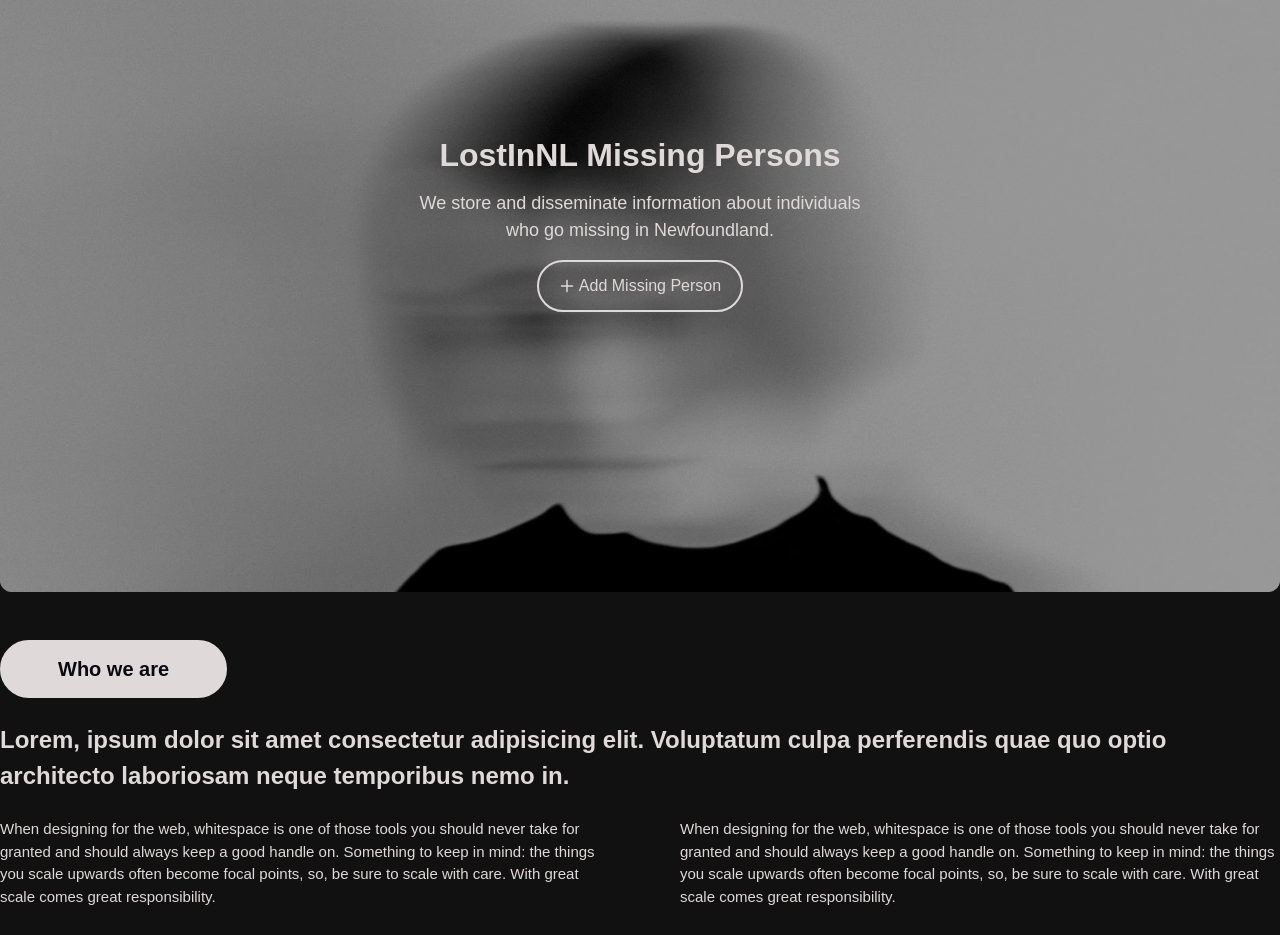
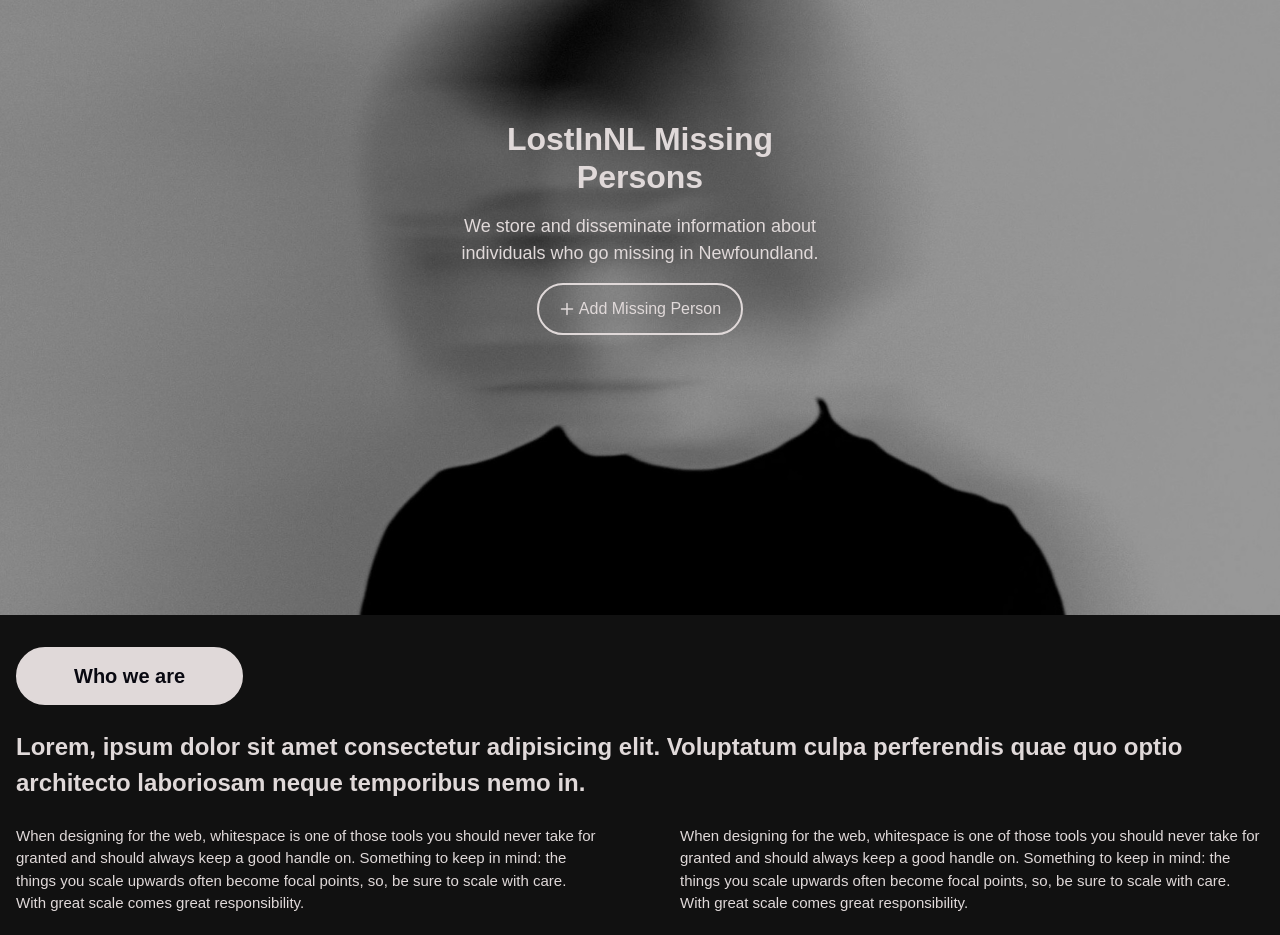
Before and after one commit to joujou144/missing-persons-homepage, a Next.js app: page / in a window 1280 px wide. Shown: the part 160-1095 px from the top of the page. Built offline with nearby package versions, Linux system fonts and the light colour scheme; a web font is replaced by a local one.

Commit message:
fix hero layout

```diff
--- a/app/globals.css
+++ b/app/globals.css
@@ -18,6 +18,10 @@
 
   .nav-link {
     @apply cursor-pointer text-midnight hover:text-shadow-sm shadow-gray-30 transition-all;
+  }
+
+  .xl-container {
+    @apply mx-auto max-w-[1480px];
   }
 
   .max-container {
--- a/components/About.tsx
+++ b/components/About.tsx
@@ -4,7 +4,8 @@ import Image from "next/image";
 
 const About = () => {
   return (
-    <section className="max-container py-4 lg:py-8 flex flex-col gap-6">
+    <section className="max-container py-4 lg:py-8">
+      <div className="mx-4 flex flex-col gap-6">
         <Pill
           label="Who we are"
           variant="pill-light"
@@ -12,8 +13,8 @@ const About = () => {
         />
         <h2 className="bold-16 md:bold-20 lg:bold-24">
           Lorem, ipsum dolor sit amet consectetur adipisicing elit. Voluptatum
-        culpa perferendis quae quo optio architecto laboriosam neque temporibus
-        nemo in.
+          culpa perferendis quae quo optio architecto laboriosam neque
+          temporibus nemo in.
         </h2>
 
         <div className="flex justify-between gap-20 text-[14px] md:text-[15px] max-[950px]:flex-col max-[950px]:gap-10">
@@ -26,12 +27,13 @@ const About = () => {
               scale comes great responsibility.
             </p>
             <p>
-            Lorem ipsum dolor sit amet consectetur adipisicing elit. Totam amet
-            ea ad, optio unde natus illum deserunt. Atque, voluptates quis?
+              Lorem ipsum dolor sit amet consectetur adipisicing elit. Totam
+              amet ea ad, optio unde natus illum deserunt. Atque, voluptates
+              quis?
             </p>
             <p className="bg-cream padding-container py-4 text-midnight rounded-xl">
-            Lorem ipsum dolor sit, amet consectetur adipisicing elit. Similique,
-            eligendi. Asperiores odit enim aperiam aliquam incidunt
+              Lorem ipsum dolor sit, amet consectetur adipisicing elit.
+              Similique, eligendi. Asperiores odit enim aperiam aliquam incidunt
               exercitationem, ab voluptates facere voluptatibus.
             </p>
           </div>
@@ -54,7 +56,9 @@ const About = () => {
                 className="rounded-xl"
               />
               <div className="flex flex-col justify-between text-shadow-sm shadow-gray-50">
-              <h3 className="bold-15 md:bold-18 lg:bold-24">Faith Over Fear</h3>
+                <h3 className="bold-15 md:bold-18 lg:bold-24">
+                  Faith Over Fear
+                </h3>
                 <h3 className="bold-15 md:bold-18 lg:bold-24">
                   {"Don't Lose Hope"}
                 </h3>
@@ -69,6 +73,7 @@ const About = () => {
         {/* <h4 className="text-center mt-10 bold-28 max-[950px]:bold-24 max-[650px]:bold-18">
         Search. Hope. Find Them Alive.
       </h4> */}
+      </div>
     </section>
   );
 };
--- a/components/Hero.tsx
+++ b/components/Hero.tsx
@@ -12,17 +12,17 @@ const Hero = () => {
   };
 
   return (
-    <section className="max-container py-52 lg:py-64 xl:py-[280px] my-4 relative">
-      <div className="z-10 absolute inset-0 bg-black opacity-40 rounded-b-xl"></div>
+    <section className="xl-container py-52 lg:py-64 xl:py-[280px] relative">
+      <div className="z-10 absolute inset-0 bg-black opacity-40 "></div>
       <Image
         src="/hero.jpg"
         alt="background image"
         fill={true}
         objectFit="cover"
-        className="rounded-xl"
+        className="bg-bottom"
       />
 
-      <div className="padding-container w-fit md:w-3/4 lg:w-[60%] xl:w-[45%] flex flex-col items-start gap-4 xl:items-center xl:text-center xl:mx-auto">
+      <div className="padding-container w-fit md:w-3/4 lg:w-[50%] xl:w-[40%] flex flex-col items-start gap-4 lg:items-center lg:text-center lg:mx-auto">
         <h1 className="z-20 bold-18 md:bold-32 xl:bold-52">
           LostInNL Missing Persons
         </h1>
@@ -34,7 +34,7 @@ const Hero = () => {
           label="Add Missing Person"
           icon={<PiPlusBold />}
           type="button"
-          className="z-20 text-center text-[14px] xl:text-[16px]"
+          className="z-20 text-center text-[14px] lg:text-[16px]"
           variant="btn-outline-light"
           onClick={handleClick}
         />
```
Also changed, not shown: public/hero.jpg. Lines whose indentation alone changed are shown as unchanged.
